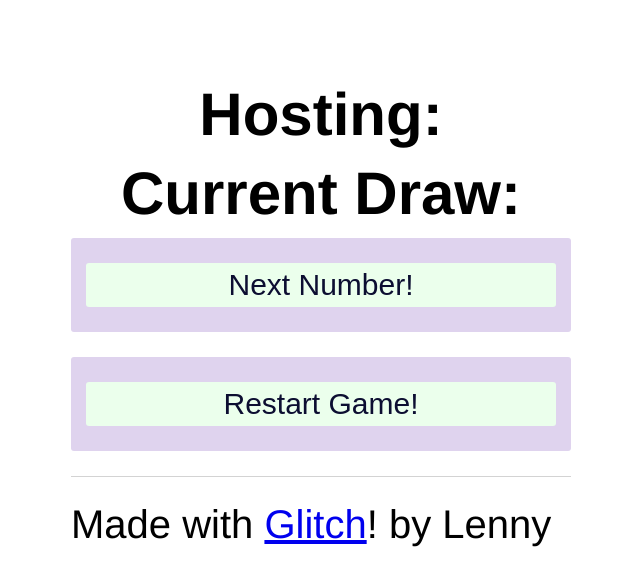
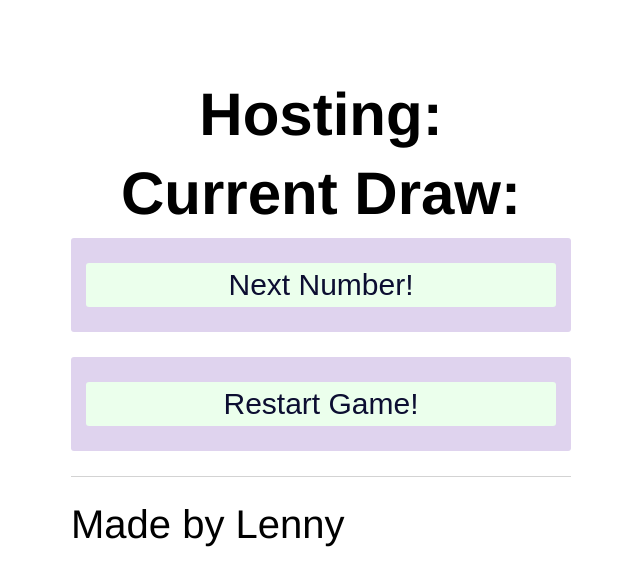
Before and after one commit to ldmoray/basic-bingo, a website: page views/host.html in a window 1280 px wide. Shown: the whole page, without its empty margins (319-959 px from the left). Drawn offline with Linux system fonts and the light colour scheme.

Commit message:
Removing Glitch from Footer

```diff
--- a/views/host.html
+++ b/views/host.html
@@ -38,6 +38,6 @@
       </form>
     </main>
 
-    <footer>Made with <a href="https://glitch.com">Glitch</a>! by Lenny</footer>
+    <footer>Made by Lenny</footer>
   </body>
 </html>
```
Also changed, not shown: views/index.html (+1 -1 lines), views/player.html (+1 -1 lines).
